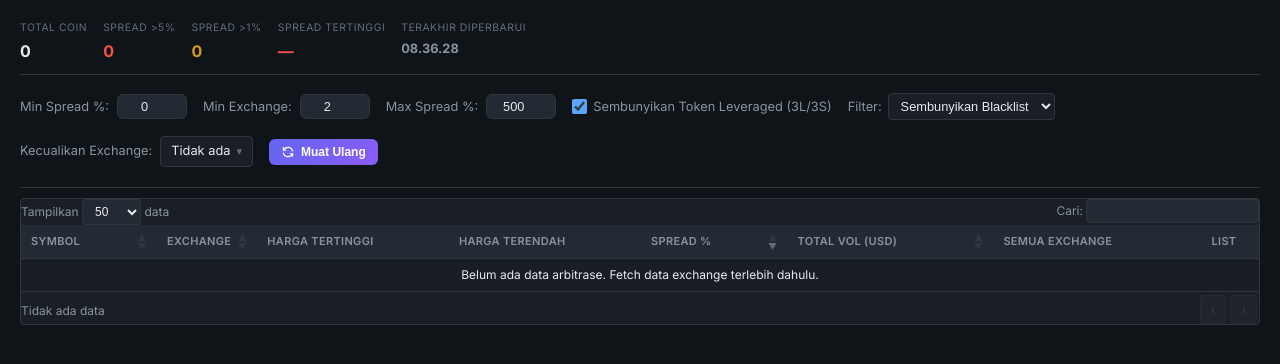
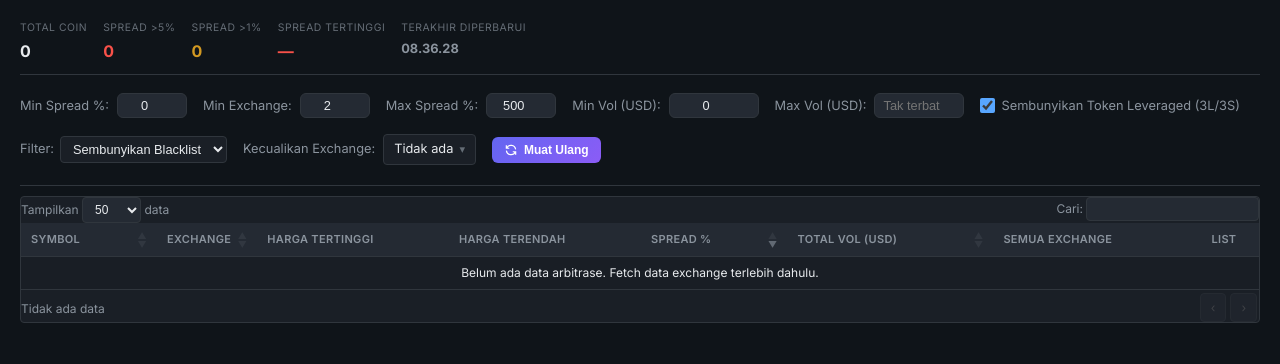
Before and after one commit to gosdorxda/arbit-replit, a Flask app: page /arbitrage in a window 1280 px wide. Shown: the part 78-442 px from the top of the page. Run offline with Flask 3, Linux system fonts and the light colour scheme; data that the repository does not hold is empty; some libraries are stand-ins or nearby versions.

Commit message:
Add minimum and maximum total volume filters to the arbitrage page
Adds min/max total volume (USD) input filters to the arbitrage page's filter row, updates the `applyFilters` function to include volume-based filtering, and implements localStorage persistence for these new filter values.

Replit-Commit-Author: Agent
Replit-Commit-Session-Id: 06ea6230-16d1-4f5e-a90f-cde44497e32d
Replit-Commit-Checkpoint-Type: full_checkpoint
Replit-Commit-Event-Id: 46fb36ee-43db-4228-8684-778904093ac1
Replit-Commit-Screenshot-Url: https://storage.googleapis.com/screenshot-production-us-central1/35c47f0a-d5f6-4ed5-a7b4-3be85172a8da/06ea6230-16d1-4f5e-a90f-cde44497e32d/2CPNjoO
Replit-Helium-Checkpoint-Created: true

```diff
--- a/templates/arbitrage.html
+++ b/templates/arbitrage.html
@@ -69,6 +69,14 @@
                 <div class="min-spread-filter">
                     <label for="max-spread">Max Spread %:</label>
                     <input type="number" id="max-spread" value="500" min="0" step="1" placeholder="500">
+                </div>
+                <div class="min-spread-filter">
+                    <label for="min-volume">Min Vol (USD):</label>
+                    <input type="number" id="min-volume" value="0" min="0" step="1000" placeholder="0" style="width:90px;">
+                </div>
+                <div class="min-spread-filter">
+                    <label for="max-volume">Max Vol (USD):</label>
+                    <input type="number" id="max-volume" value="" min="0" step="1000" placeholder="Tak terbatas" style="width:90px;">
                 </div>
                 <label class="min-spread-filter" style="gap:6px; cursor:pointer; user-select:none;">
                     <input type="checkbox" id="exclude-leveraged" style="accent-color:var(--accent-blue); width:15px; height:15px;">
@@ -386,8 +394,13 @@
         const maxSpread = parseFloat(document.getElementById('max-spread').value);
         const maxSpreadLimit = isNaN(maxSpread) ? Infinity : maxSpread;
         const minExchanges = parseInt(document.getElementById('min-exchanges').value) || 2;
+        const minVolume = parseFloat(document.getElementById('min-volume').value) || 0;
+        const maxVolume = parseFloat(document.getElementById('max-volume').value);
+        const maxVolumeLimit = isNaN(maxVolume) || document.getElementById('max-volume').value === '' ? Infinity : maxVolume;
         const listFilter = document.getElementById('arb-list-filter').value;
         localStorage.setItem('arb_list_filter', listFilter);
+        localStorage.setItem('arb_min_volume', document.getElementById('min-volume').value);
+        localStorage.setItem('arb_max_volume', document.getElementById('max-volume').value);
 
         const excludedSet = getExcludedExchanges();
 
@@ -412,6 +425,8 @@
 
         const filtered = processed.filter(d => {
             if (d.spread_pct < minSpread || d.spread_pct > maxSpreadLimit || d.exchange_count < minExchanges) return false;
+            const vol = d.total_turnover || 0;
+            if (vol < minVolume || vol > maxVolumeLimit) return false;
             if (listFilter === 'hide_blacklist' && d.is_blacklisted) return false;
             if (listFilter === 'only_blacklist' && !d.is_blacklisted) return false;
             return true;
@@ -569,9 +584,16 @@
         initTable();
         loadArbitrageData();
 
+        const savedMinVol = localStorage.getItem('arb_min_volume');
+        if (savedMinVol !== null) document.getElementById('min-volume').value = savedMinVol;
+        const savedMaxVol = localStorage.getItem('arb_max_volume');
+        if (savedMaxVol !== null) document.getElementById('max-volume').value = savedMaxVol;
+
         document.getElementById('min-spread').addEventListener('input', applyFilters);
         document.getElementById('max-spread').addEventListener('input', applyFilters);
         document.getElementById('min-exchanges').addEventListener('input', applyFilters);
+        document.getElementById('min-volume').addEventListener('input', applyFilters);
+        document.getElementById('max-volume').addEventListener('input', applyFilters);
         document.getElementById('exclude-leveraged').addEventListener('change', loadArbitrageData);
         document.getElementById('arb-list-filter').addEventListener('change', applyFilters);
         document.querySelectorAll('.exclude-exch-cb').forEach(cb => {
```
